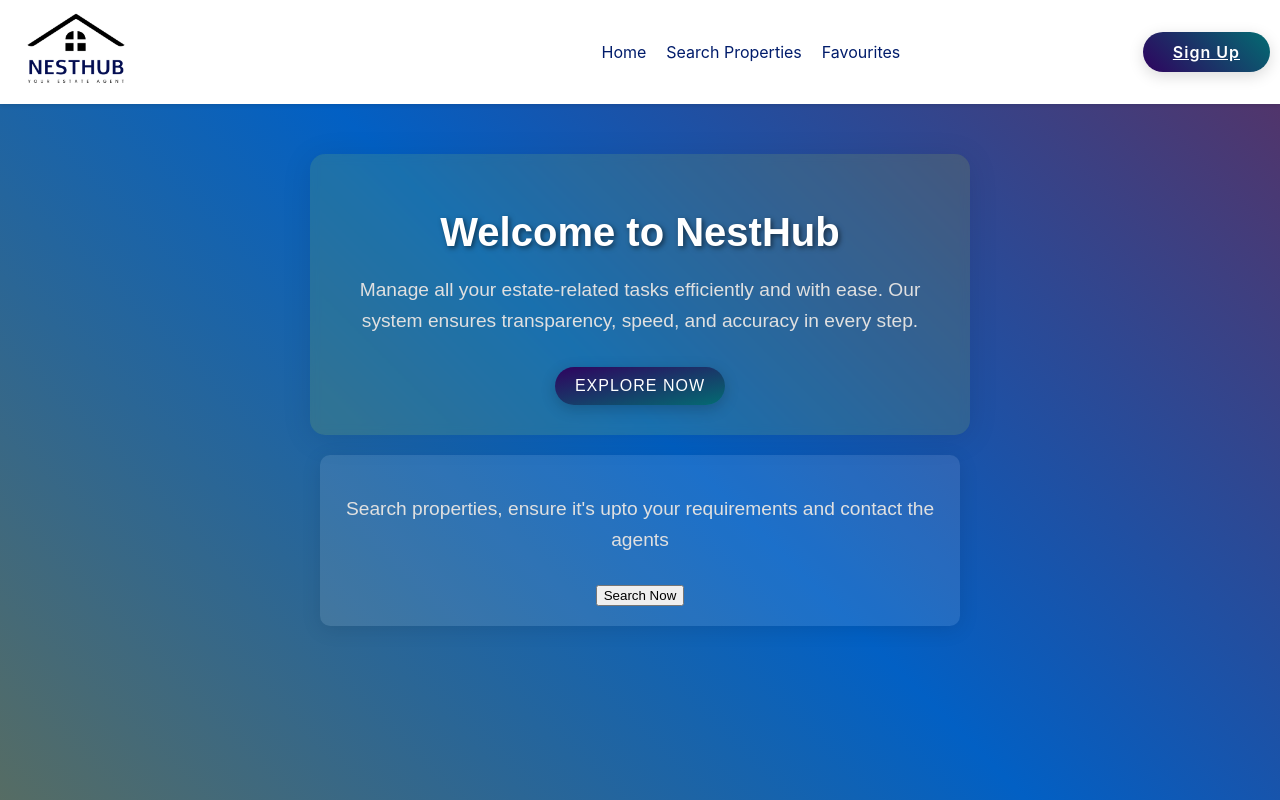
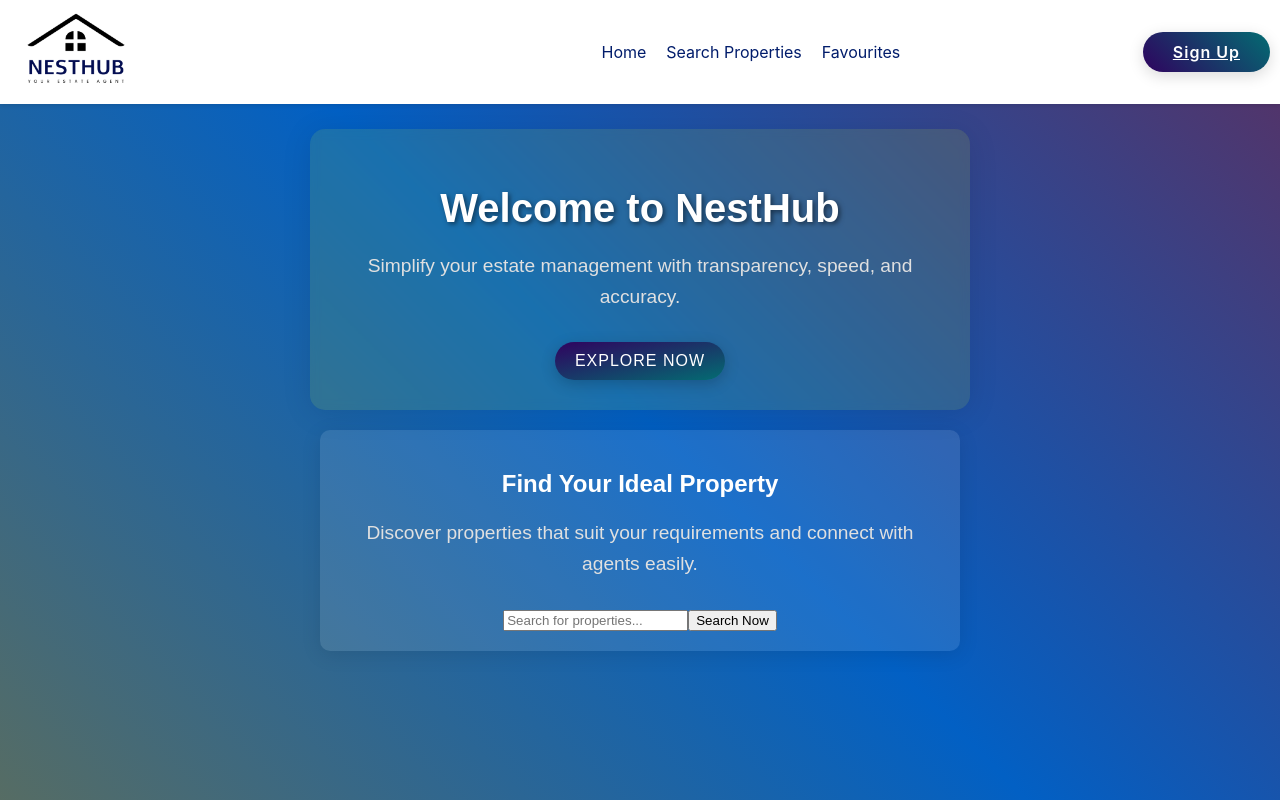
Before and after one commit to MisalSilva/Estate-Agent-Web-Application-ACS-CW11, a React (Create React App) app: page / in a window 1280 px wide. Built offline with nearby package versions, Linux system fonts and the light colour scheme.

Commit message:
Refactor Home component for improved user experience and navigation

```diff
--- a/src/components/Home.js
+++ b/src/components/Home.js
@@ -2,21 +2,34 @@ import React from 'react';
 import '../styles/Home.css';
 
 function Home() {
+    const scrollToSearchContent = () => {
+        document.querySelector('.search-content').scrollIntoView({ behavior: 'smooth' });
+    };
+
     return (
         <div className="home">
             <div className="home-content">
-                <h1>Welcome to NestHub</h1>
+                <h1>Welcome to <span className="highlight">NestHub</span></h1>
                 <p>
-                    Manage all your estate-related tasks efficiently and with ease.
-                    Our system ensures transparency, speed, and accuracy in every step.
+                    Simplify your estate management with transparency, speed, and accuracy.
                 </p>
-                <button className="explore-button"><a href='search-content'>Explore Now</a></button>
+                <button className="explore-button" onClick={scrollToSearchContent}>
+                    Explore Now
+                </button>
             </div>
             <div className="search-content">
-                <p>Search properties, ensure it's upto your requirements and contact the agents</p>
-                {/* <input type="text" placeholder="Search for properties" />
-                <button className="search-button">Search</button> */}
-                <button className="search-button">Search Now</button>
+                <h2>Find Your Ideal Property</h2>
+                <p>
+                    Discover properties that suit your requirements and connect with agents easily.
+                </p>
+                <div className="search-actions">
+                    <input
+                        type="text"
+                        className="search-input"
+                        placeholder="Search for properties..."
+                    />
+                    <button className="search-button">Search Now</button>
+                </div>
             </div>
         </div>
     );
```
